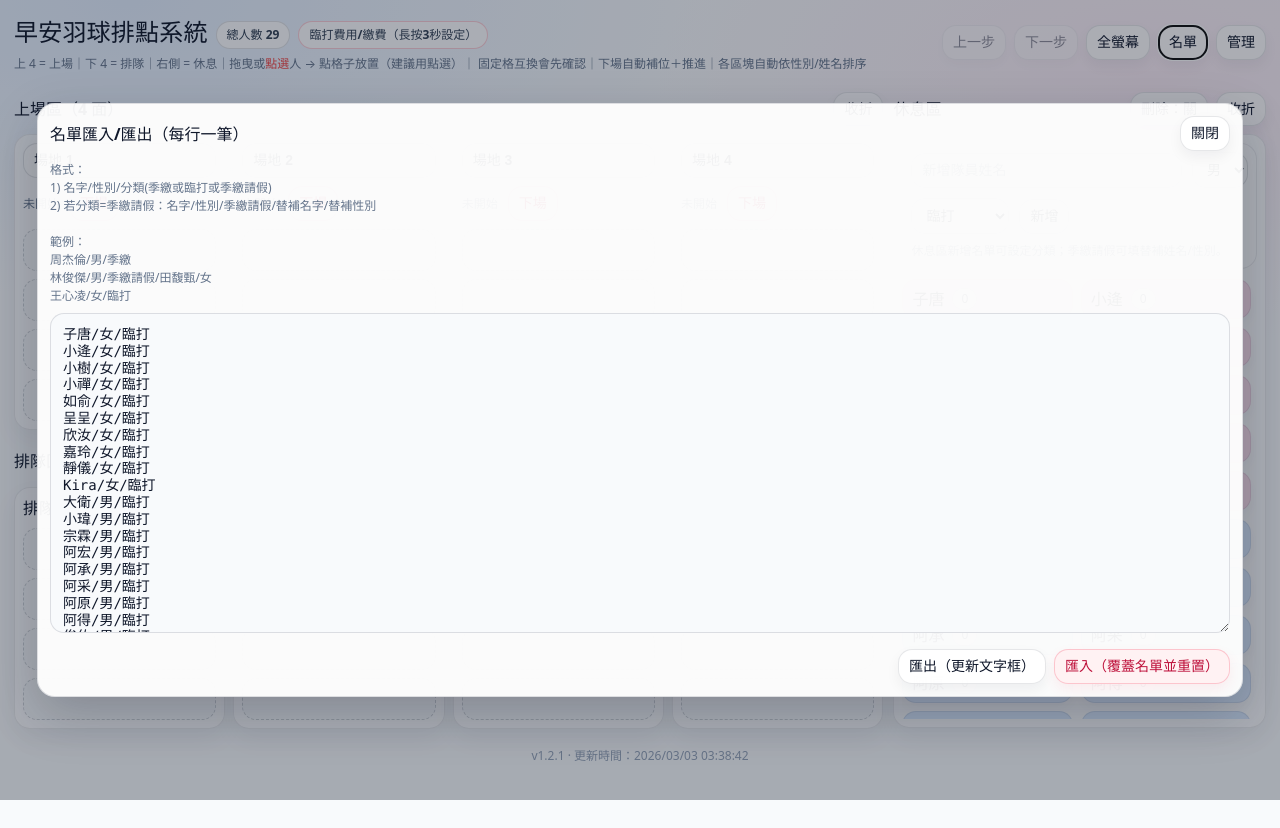
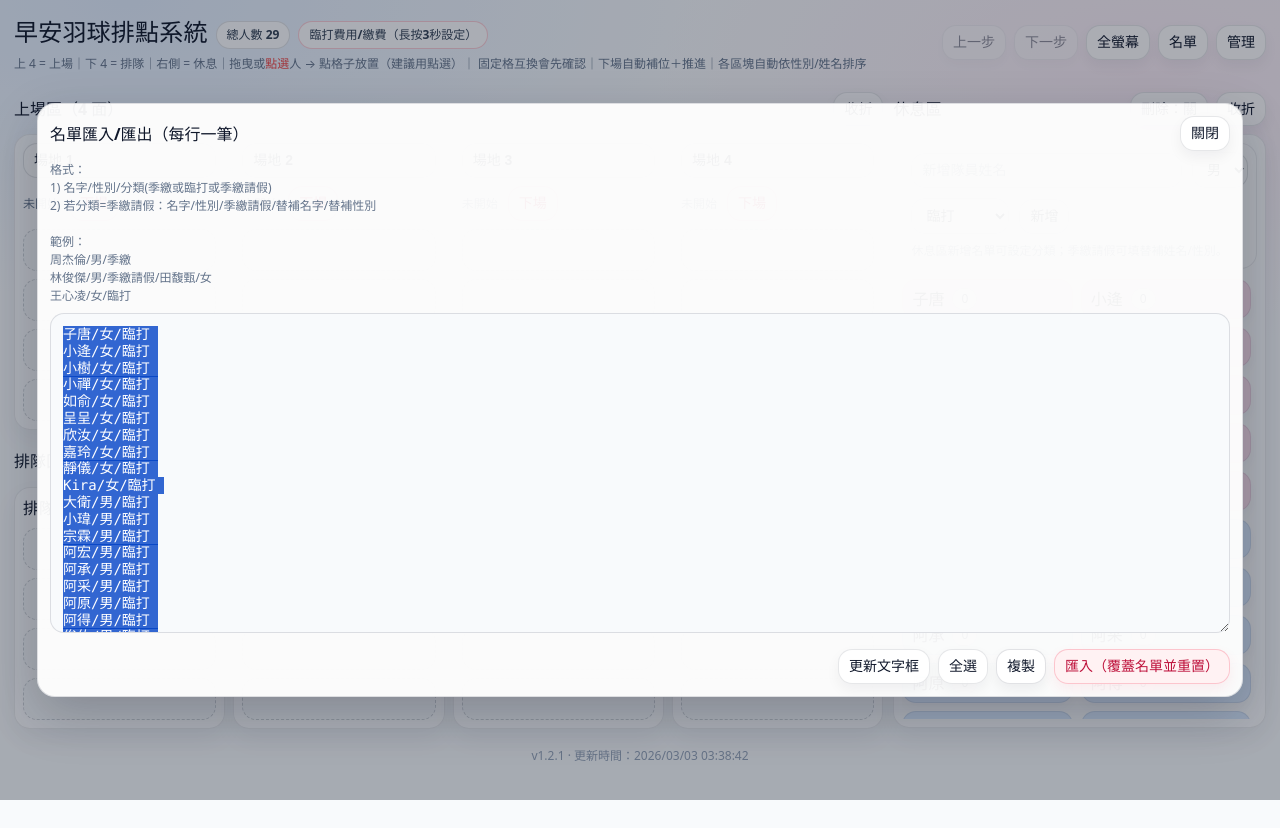
Before and after one commit to jacky811029/badminton-lineup-react, a React (Vite) app: page / in a window 1280 px wide. Both pictures are taken after a click on the button "名單". Built offline with nearby package versions, Linux system fonts and the light colour scheme.

Commit message:
BADM: bench shows substitute for leave; roster export select+copy

```diff
--- a/src/App.jsx
+++ b/src/App.jsx
@@ -746,13 +746,53 @@ export default function App() {
   // ===== 名單匯入/匯出 modal =====
   const [rosterOpen, setRosterOpen] = useState(false);
   const [rosterText, setRosterText] = useState("");
+  const rosterTextRef = useRef(null);
+
+  function selectRosterText() {
+    const el = rosterTextRef.current;
+    if (!el) return;
+    el.focus();
+    el.select();
+  }
+
+  async function copyRosterText() {
+    const el = rosterTextRef.current;
+    const text = el ? String(el.value || "") : String(rosterText || "");
+    if (!text.trim()) {
+      alert("目前文字框是空的。");
+      return;
+    }
+    try {
+      if (navigator.clipboard?.writeText) {
+        await navigator.clipboard.writeText(text);
+      } else {
+        // Fallback for older browsers.
+        selectRosterText();
+        document.execCommand("copy");
+      }
+      alert("已複製到剪貼簿。");
+    } catch (e) {
+      // Clipboard API might be blocked on insecure contexts.
+      try {
+        selectRosterText();
+        document.execCommand("copy");
+        alert("已複製到剪貼簿。");
+      } catch (_e2) {
+        alert(`複製失敗：${String(e)}`);
+      }
+    }
+  }
 
   function openRosterModal() {
     setRosterOpen(true);
     setRosterText(rosterToText(state.players));
+    setTimeout(selectRosterText, 0);
   }
   function doExportRoster() {
+    // Refresh textarea from current players.
     setRosterText(rosterToText(state.players));
+    // Select after React updates DOM.
+    setTimeout(selectRosterText, 0);
   }
   function doImportRoster() {
     const rows = parseRosterText(rosterText);
@@ -1963,6 +2003,7 @@ export default function App() {
             </div>
 
             <textarea
+              ref={rosterTextRef}
               className={`${ctl}`}
               style={ui.textarea}
               value={rosterText}
@@ -1985,8 +2026,25 @@ export default function App() {
                 className={`${ctl} ${ctlPad}`}
                 style={ui.btnSoft}
                 onClick={doExportRoster}
-              >
-                匯出（更新文字框）
+                title="把目前系統名單同步到文字框"
+              >
+                更新文字框
+              </button>
+              <button
+                className={`${ctl} ${ctlPad}`}
+                style={ui.btnSoft}
+                onClick={selectRosterText}
+                title="全選文字框內容"
+              >
+                全選
+              </button>
+              <button
+                className={`${ctl} ${ctlPad}`}
+                style={ui.btn}
+                onClick={copyRosterText}
+                title="複製文字框內容到剪貼簿"
+              >
+                複製
               </button>
               <button
                 className={`${ctlDanger} ${ctlPad}`}
@@ -3012,7 +3070,18 @@ export default function App() {
 
                 <div className="benchScrollArea">
                   <div className="benchList2" style={ui.list2}>
-                    {benchPlayers.map((p) => (
+                    {benchPlayers.map((p) => {
+                      const isLeave = normalizeCategoryText(p.category) === "季繳請假";
+                      const displayName =
+                        isLeave && String(p.subName || "").trim()
+                          ? String(p.subName || "").trim()
+                          : p.name;
+                      const displayGender =
+                        isLeave && String(p.subName || "").trim()
+                          ? normalizeGenderText(p.subGender)
+                          : p.gender;
+
+                      return (
                         <div
                           key={p.id}
                           className="benchItemBox"
@@ -3021,7 +3090,7 @@ export default function App() {
                           onClick={() => pickPlayer(p.id)}
                           style={{
                             ...ui.benchItem,
-                          background: genderBg(p.gender),
+                            background: genderBg(displayGender),
                             ...(p.id && p.id === selectedId ? selectedRing : null),
                           }}
                         >
@@ -3035,7 +3104,7 @@ export default function App() {
                             }}
                           >
                             <span style={ui.nameStyle}>
-                            {shortName(p.name, 7)}
+                              {shortName(displayName, 7)}
                             </span>
                             <span style={ui.pill}>{p.games}</span>
                           </div>
@@ -3053,7 +3122,8 @@ export default function App() {
                           </button>
                         ) : null}
                       </div>
-                    ))}
+                    );
+                    })}
                   </div>
 
                   <div style={{ marginTop: 10, ...ui.micro }}>
```
Lines whose indentation alone changed are shown as unchanged.
